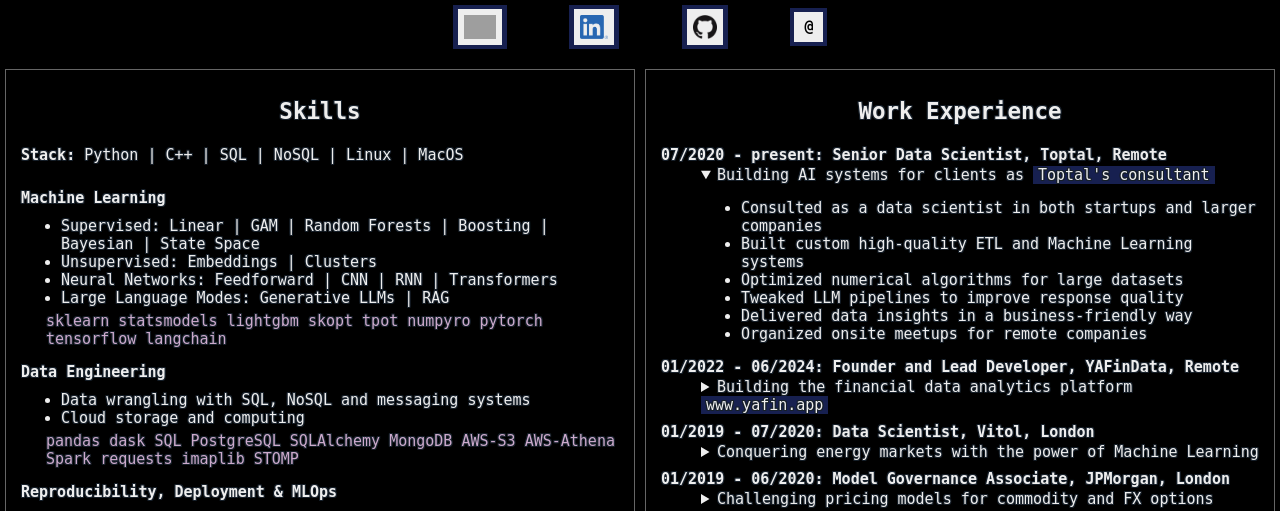
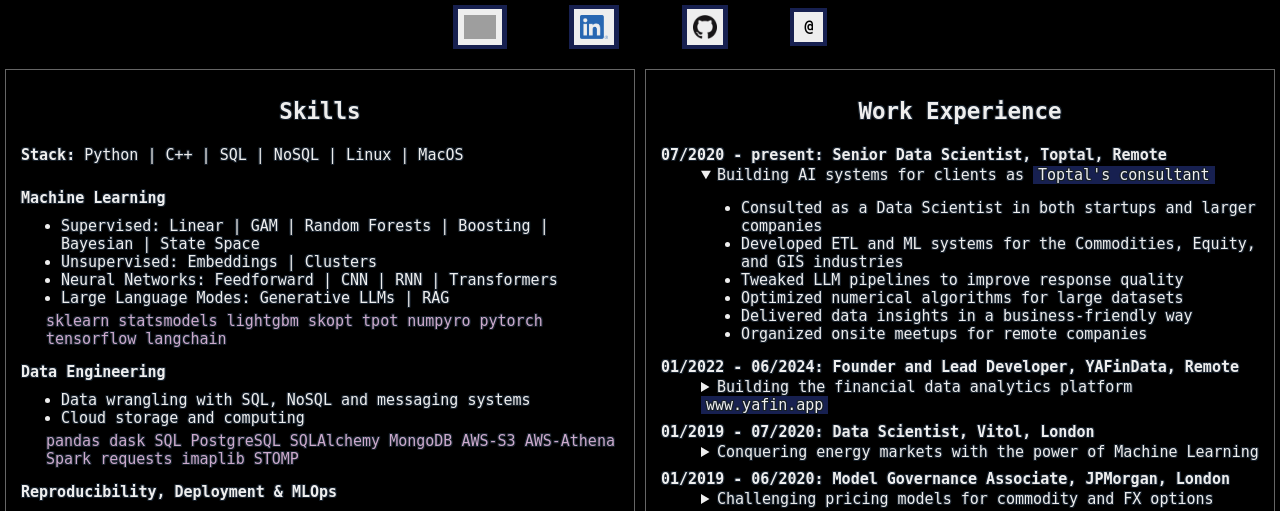
Before and after one commit to mysterious-ben/intro-website, a Flask app: template src/templates/cv.html in a window 1280 px wide, after a click that opens the changed part. Shown: the part 214-725 px from the top of the page. Run offline with Flask 3, Linux system fonts and the light colour scheme; the template is opened without the code that fills it, so the values that code supplies are empty; grey boxes are pictures that could not be loaded.

Commit message:
feat: update the cv

```diff
--- a/src/templates/cv.html
+++ b/src/templates/cv.html
@@ -93,10 +93,10 @@
                     <details>
                         <summary>Building AI systems for clients as <a href="https://www.toptal.com/resume/yaroslav-kopotilov">Toptal's consultant</a></summary>
                         <ul>
-                            <li>Consulted as a data scientist in both startups and larger companies</li>
-                            <li>Built custom high-quality ETL and Machine Learning systems</li>
+                            <li>Consulted as a Data Scientist in both startups and larger companies</li>
+                            <li>Developed ETL and ML systems for the Commodities, Equity, and GIS industries</li>
+                            <li>Tweaked LLM pipelines to improve response quality</li>
                             <li>Optimized numerical algorithms for large datasets</li>
-                            <li>Tweaked LLM pipelines to improve response quality</li>
                             <li>Delivered data insights in a business-friendly way</li>
                             <li>Organized onsite meetups for remote companies</li>
                         </ul>
```
